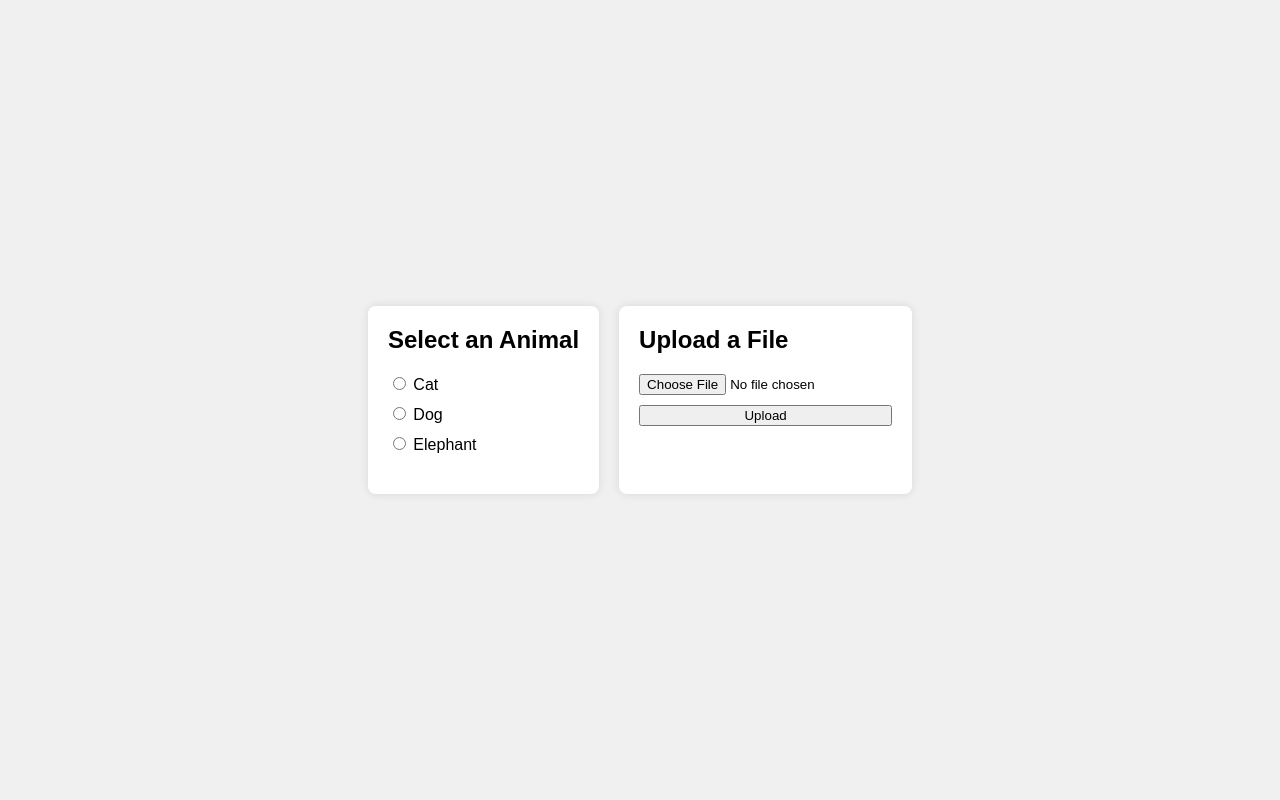
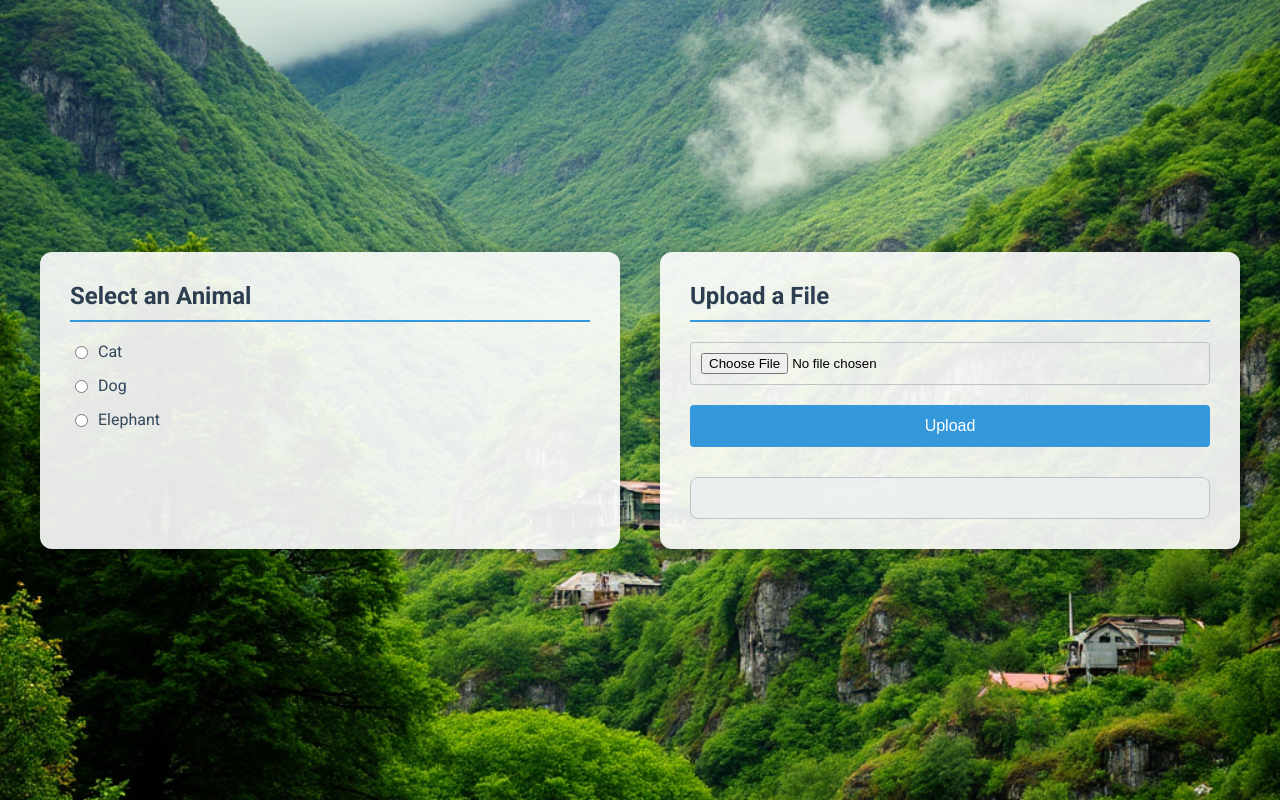
Before and after one commit to gadekar-pravin/BeastBytes, a FastAPI app: page / in a window 1280 px wide. Run offline with FastAPI, Linux system fonts and the light colour scheme.

Commit message:
GUI enhancements

```diff
--- a/static/styles.css
+++ b/static/styles.css
@@ -1,55 +1,139 @@
 body {
-    font-family: Arial, sans-serif;
+    font-family: 'Roboto', Arial, sans-serif;
     display: flex;
     justify-content: center;
     align-items: center;
-    height: 100vh;
+    min-height: 100vh;
     margin: 0;
-    background-color: #f0f0f0;
+    background-image: url('/static/images/background.jpg');
+    background-size: cover;
+    background-position: center;
+    background-attachment: fixed;
+    padding: 20px;
+    box-sizing: border-box;
 }
 
 .container {
     display: flex;
-    gap: 20px;
+    gap: 40px;
+    max-width: 1200px;
+    width: 100%;
 }
 
 .box {
-    background-color: white;
-    border-radius: 8px;
-    padding: 20px;
-    box-shadow: 0 0 10px rgba(0, 0, 0, 0.1);
+    background-color: rgba(255, 255, 255, 0.9);
+    border-radius: 12px;
+    padding: 30px;
+    box-shadow: 0 0 20px rgba(0, 0, 0, 0.2);
+    flex: 1;
+    min-width: 300px;
+    transition: transform 0.3s ease;
+}
+
+.box:hover {
+    transform: translateY(-5px);
 }
 
 h2 {
     margin-top: 0;
+    margin-bottom: 20px;
+    color: #2c3e50;
+    border-bottom: 2px solid #3498db;
+    padding-bottom: 10px;
 }
 
 #animal-selector {
     display: flex;
     flex-direction: column;
-    gap: 10px;
+    gap: 15px;
+}
+
+#animal-selector label {
+    display: flex;
+    align-items: center;
+    cursor: pointer;
+    color: #34495e;
+    transition: color 0.3s ease;
+}
+
+#animal-selector label:hover {
+    color: #3498db;
+}
+
+#animal-selector input[type="radio"] {
+    margin-right: 10px;
+    accent-color: #3498db;
 }
 
 #animal-image {
-    margin-top: 20px;
+    margin-top: 30px;
     text-align: center;
 }
 
 #animal-image img {
-    max-width: 200px;
-    max-height: 200px;
+    max-width: 100%;
+    max-height: 300px;
+    border-radius: 8px;
+    box-shadow: 0 0 10px rgba(0, 0, 0, 0.1);
+    transition: transform 0.3s ease;
+}
+
+#animal-image img:hover {
+    transform: scale(1.05);
 }
 
 #upload-form {
     display: flex;
     flex-direction: column;
-    gap: 10px;
+    gap: 20px;
+}
+
+#file-input {
+    padding: 10px;
+    border: 1px solid #bdc3c7;
+    border-radius: 4px;
+    transition: border-color 0.3s ease;
+}
+
+#file-input:focus {
+    border-color: #3498db;
+    outline: none;
 }
 
 button {
     cursor: pointer;
+    background-color: #3498db;
+    color: white;
+    border: none;
+    padding: 12px 20px;
+    border-radius: 4px;
+    font-size: 16px;
+    transition: background-color 0.3s;
+}
+
+button:hover {
+    background-color: #2980b9;
 }
 
 #file-info {
-    margin-top: 20px;
+    margin-top: 30px;
+    background-color: rgba(236, 240, 241, 0.9);
+    padding: 20px;
+    border-radius: 8px;
+    border: 1px solid #bdc3c7;
 }
+
+#file-info p {
+    margin: 10px 0;
+    color: #34495e;
+}
+
+@media (max-width: 768px) {
+    .container {
+        flex-direction: column;
+    }
+}
+
+.full-height {
+    min-height: 100vh;
+}
--- a/templates/index.html
+++ b/templates/index.html
@@ -4,9 +4,10 @@
     <meta charset="UTF-8">
     <meta name="viewport" content="width=device-width, initial-scale=1.0">
     <title>Animal Selector and File Uploader</title>
+    <link href="https://fonts.googleapis.com/css2?family=Roboto:wght@300;400;700&display=swap" rel="stylesheet">
     <link rel="stylesheet" href="{{ url_for('static', path='/styles.css') }}">
 </head>
-<body>
+<body class="full-height">
     <div class="container">
         <div class="box">
             <h2>Select an Animal</h2>
```
Also changed, not shown: static/images/background.jpg (added).
